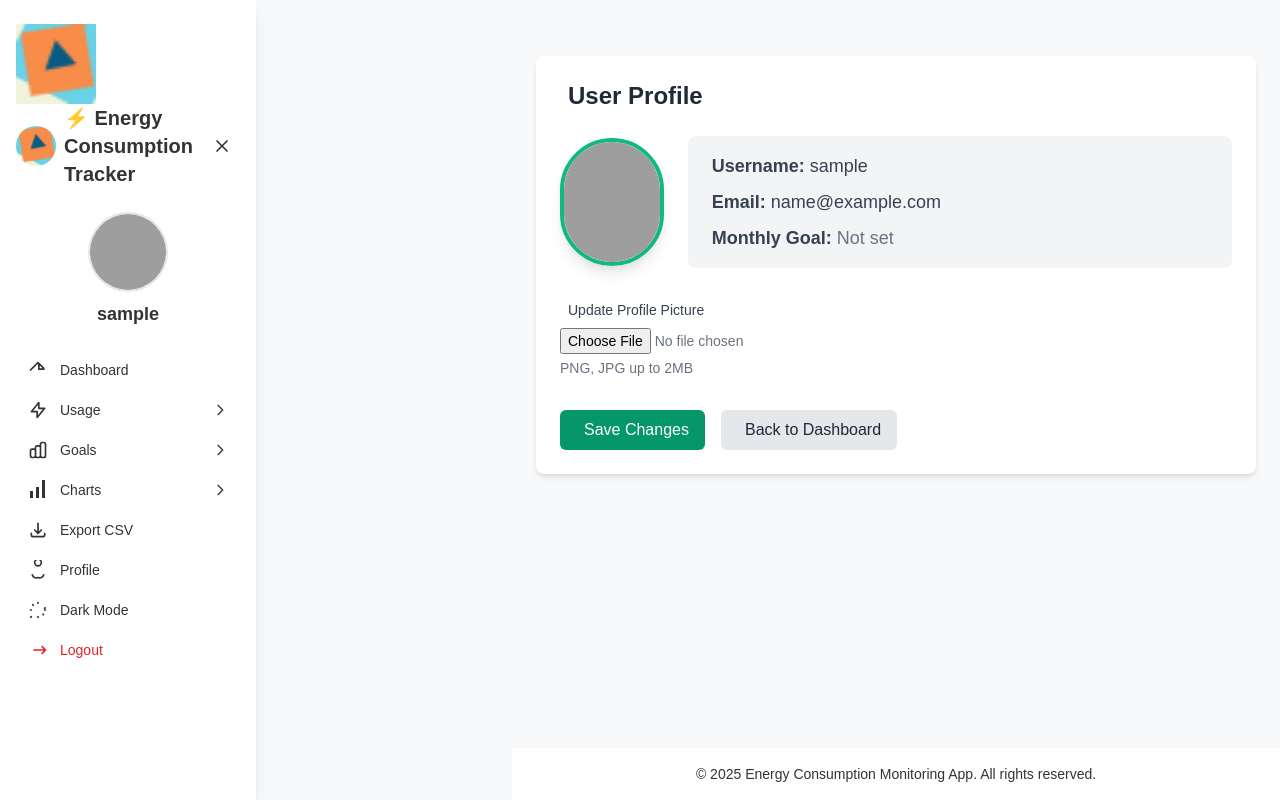
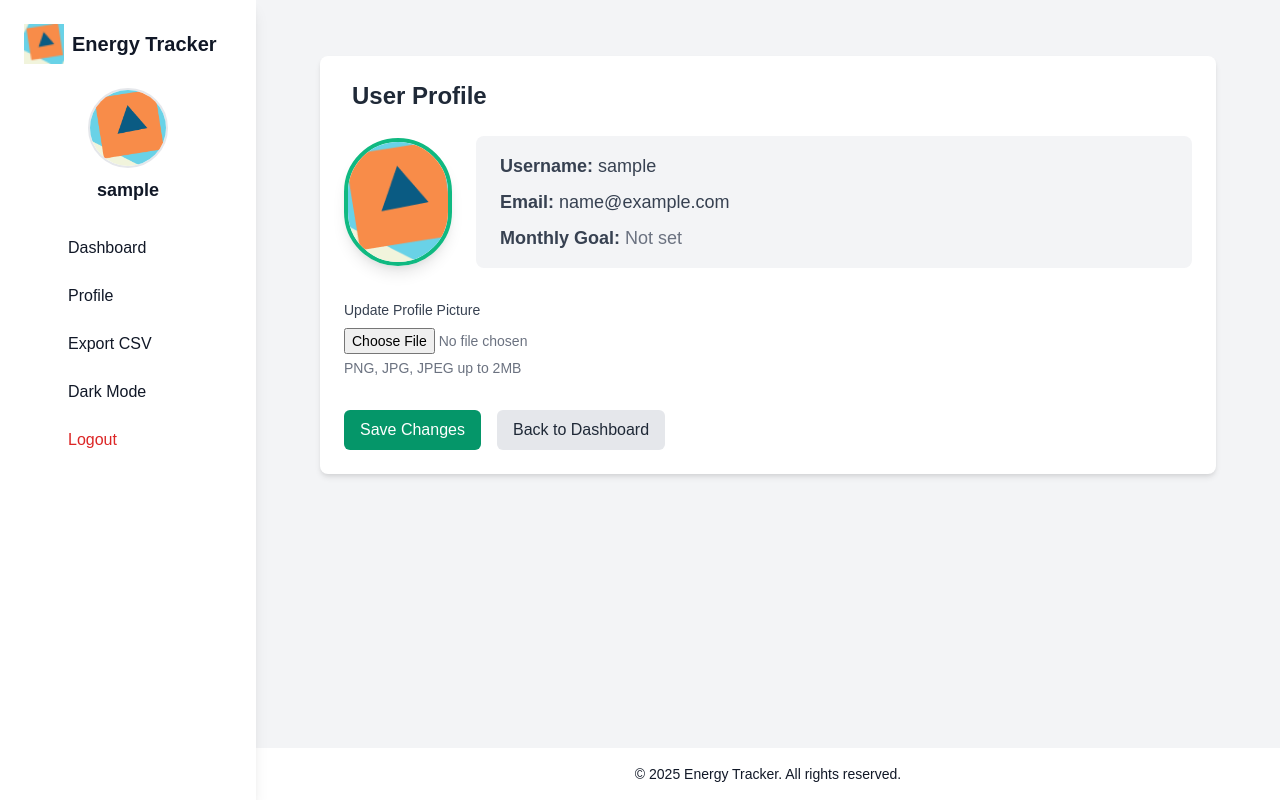
Before and after one commit to Richnirdteq/Energy_monitoringApp, a Flask app: page /profile in a window 1280 px wide. Run offline with Flask 3, Linux system fonts and the light colour scheme; the visitor is signed in with stand-in values (Sample User, id 1); some libraries are stand-ins or nearby versions; grey boxes are pictures that could not be loaded.

Commit message:
chore: fixing profile picture

```diff
--- a/app/config.py
+++ b/app/config.py
@@ -14,7 +14,7 @@ class BaseConfig:
     SQLALCHEMY_TRACK_MODIFICATIONS = False
 
     # File uploads
-    UPLOAD_FOLDER = os.path.join("app", "static", "uploads")
+    UPLOAD_FOLDER = "static/profile_pics"
     ALLOWED_EXTENSIONS = {"png", "jpg", "jpeg"}
 
 class DevelopmentConfig(BaseConfig):
--- a/app/forms.py
+++ b/app/forms.py
@@ -67,7 +67,7 @@ class ResetPasswordForm(FlaskForm):
 
 class ProfileUpdateForm(FlaskForm):
     username = StringField('Username', validators=[DataRequired(), Length(min=2, max=150)])
-    picture = FileField('Update Profile Picture', validators=[FileAllowed(['jpg', 'png', 'jpeg'])])
+    picture = FileField('Update Profile Picture', validators=[FileAllowed(['jpg', 'png', 'jpeg'], 'Images only!')])
     submit = SubmitField('Update')
 
 class GoalForm(FlaskForm):
--- a/app/models.py
+++ b/app/models.py
@@ -5,7 +5,7 @@ from .extension import db
 from itsdangerous import URLSafeTimedSerializer
 from flask import current_app
 
-DEFAULT_PROFILE_IMG = 'default.png'
+DEFAULT_PROFILE_IMG = 'avatar.png'
 
 class User(UserMixin, db.Model):
     id = db.Column(db.Integer, primary_key=True)
@@ -13,7 +13,7 @@ class User(UserMixin, db.Model):
     email = db.Column(db.String(150), unique=True, nullable=False)
     password_hash = db.Column(db.String(512), nullable=False)
     monthly_goal = db.Column(db.Float, nullable=True)
-    profile_image = db.Column(db.String(120), nullable=True, default='default.png')
+    profile_image = db.Column(db.String(120), nullable=True, default='avatar.png')
 
     # Token generation for password reset
     def get_reset_token(self, expires_sec=1800):
--- a/app/routes.py
+++ b/app/routes.py
@@ -85,8 +85,7 @@ def save_profile_picture(form_picture):
     random_hex = secrets.token_hex(8)
     _, f_ext = os.path.splitext(form_picture.filename)
     picture_fn = random_hex + f_ext
-    upload_folder = current_app.config['UPLOAD_FOLDER']  # should be 'app/static/uploads'
-    picture_path = os.path.join(current_app.root_path, upload_folder, picture_fn)
+    picture_path = os.path.join(current_app.root_path, 'static', 'profile_pics', picture_fn)
     os.makedirs(os.path.dirname(picture_path), exist_ok=True)
     output_size = (125, 125)
     img = Image.open(form_picture)
@@ -238,10 +237,10 @@ def profile():
         if form.picture.data:
             try:
                 # Delete old profile pic if not default
-                if current_user.profile_image != 'default.png':
+                if current_user.profile_image and current_user.profile_image not in ['default.png', 'avatar.png']:
                     old_pic_path = os.path.join(
                         current_app.root_path,
-                        'app', 'static', 'uploads',
+                        'static', 'profile_pics',
                         current_user.profile_image
                     )
                     if os.path.exists(old_pic_path):
@@ -258,7 +257,13 @@ def profile():
 
             return redirect(url_for('main.profile'))
 
-    image_file = url_for('static', filename='uploads/' + current_user.profile_image)
+    # Handle profile image with fallback
+    if current_user.profile_image and current_user.profile_image not in ['default.png', 'avatar.png']:
+        image_file = url_for('static', filename='profile_pics/' + current_user.profile_image)
+    else:
+        # Use avatar.png from img folder as default
+        image_file = url_for('static', filename='img/avatar.png')
+
     return render_template('profile.html',
                          form=form,
                          image_file=image_file,
--- a/app/templates/base.html
+++ b/app/templates/base.html
@@ -157,8 +157,13 @@
         <div class="flex flex-col items-center mb-6 overflow-hidden transition-all duration-300"
              :class="(sidebarMinimized && window.innerWidth >= 768) ? 'h-0 opacity-0' : 'h-auto opacity-100'">
             <a href="{{ url_for('main.profile') }}">
-                <img src="{{ url_for('static', filename='uploads/' + current_user.profile_image) }}"
+                {% if current_user.profile_image and current_user.profile_image not in ['default.png', 'avatar.png'] %}
+                    <img src="{{ url_for('static', filename='profile_pics/' + current_user.profile_image) }}"
                          alt="Profile Picture" class="w-20 h-20 rounded-full object-cover border-2 border-gray-200 dark:border-gray-600" />
+                {% else %}
+                    <img src="{{ url_for('static', filename='img/avatar.png') }}"
+                         alt="Profile Picture" class="w-20 h-20 rounded-full object-cover border-2 border-gray-200 dark:border-gray-600" />
+                {% endif %}
             </a>
             <h2 class="mt-2 text-lg font-semibold text-center">{{ current_user.username }}</h2>
         </div>
@@ -351,8 +356,7 @@
             </button>
 
            <!-- Logout -->
-            <a href="{{ url_for('main.logout') }}" class="flex items-center gap-3 px-3 py-2 mt-2 rounded hover:bg-red-100 dark:hover:bg-red-800 text-red-600 dark:text-red-400">
-
+            <a href="{{ url_for('main.logout') }}" class="flex items-center gap-3 px-3 py-2 mt-2 rounded hover:bg-red-100 dark:hover:bg-red-800 text-red-600 dark:text-red-400 group relative">
                 <svg xmlns="http://www.w3.org/2000/svg" class="h-5 w-5 flex-shrink-0" fill="none" viewBox="0 0 24 24" stroke="currentColor">
                     <path stroke-linecap="round" stroke-linejoin="round" stroke-width="2" d="M17 16l4-4m0 0l-4-4m4 4H7" />
                 </svg>
@@ -360,10 +364,6 @@
                     :class="(sidebarMinimized && window.innerWidth >= 768) ? 'w-0 opacity-0' : 'w-auto opacity-100'">
                     Logout
                 </span>
-                </a>
-
-
-
                 <!-- Tooltip for minimized state -->
                 <span x-show="sidebarMinimized && window.innerWidth >= 768" class="absolute left-full ml-2 px-2 py-1 bg-gray-900 dark:bg-gray-100 text-white dark:text-gray-900 text-xs rounded-md opacity-0 group-hover:opacity-100 transition-opacity duration-200 shadow-md z-50 whitespace-nowrap">
                     Logout
@@ -401,7 +401,7 @@
                     <path stroke-linecap="round" stroke-linejoin="round" d="M6 18L18 6M6 6l12 12" />
                 </svg>
             </template>
-
+        </button>
     </header>
 
     <!-- Page content -->
@@ -469,13 +469,7 @@
         });
     </script>
 
-    <script>
-    // Prevent error if $store.darkMode is undefined
-    window.Alpine = window.Alpine || {};
-    if (!window.Alpine.store) {
-        window.
-    }
-</script>
+
 
 
      <!-- AlpineJS -->
--- /dev/null
+++ b/app/templates/base_clean.html
@@ -0,0 +1,107 @@
+<!DOCTYPE html>
+<html lang="en" x-data="{ sidebarOpen: false }" :class="{ 'dark': $store.darkMode.on }">
+<head>
+    <meta charset="UTF-8">
+    <meta name="viewport" content="width=device-width, initial-scale=1">
+    <title>{% block title %}Energy Tracker{% endblock %}</title>
+
+    <link rel="icon" type="image/png" sizes="32x32" href="{{ url_for('static', filename='img/logo-32x32.png') }}">
+    <link href="https://cdn.jsdelivr.net/npm/tailwindcss@2.2.19/dist/tailwind.min.css" rel="stylesheet">
+    <link rel="stylesheet" href="{{ url_for('static', filename='css/style.css') }}">
+    <script src="https://kit.fontawesome.com/your-kit-id.js" crossorigin="anonymous"></script>
+</head>
+
+<body class="flex h-screen overflow-hidden bg-gray-100 dark:bg-gray-900 text-gray-900 dark:text-gray-100">
+
+{% if current_user.is_authenticated %}
+    <!-- Mobile overlay -->
+    <div x-show="sidebarOpen" @click="sidebarOpen = false"
+         class="fixed inset-0 bg-black bg-opacity-50 z-20 md:hidden"></div>
+
+    <!-- Sidebar -->
+    <aside class="fixed inset-y-0 left-0 bg-white dark:bg-gray-800 shadow-lg w-64 transform transition-transform duration-300 z-30 md:relative md:translate-x-0"
+           :class="{ 'translate-x-0': sidebarOpen, '-translate-x-full': !sidebarOpen }">
+
+        <div class="p-6">
+            <div class="flex items-center gap-2 mb-6">
+                <img src="{{ url_for('static', filename='img/logo.png') }}" alt="Logo" class="w-10 h-10">
+                <h1 class="text-xl font-bold">Energy Tracker</h1>
+            </div>
+
+            <!-- Profile -->
+            <div class="flex flex-col items-center mb-6">
+                <a href="{{ url_for('main.profile') }}">
+                    {% if current_user.profile_image and current_user.profile_image not in ['default.png', 'avatar.png'] %}
+                        <img src="{{ url_for('static', filename='profile_pics/' + current_user.profile_image) }}"
+                             alt="Profile" class="w-20 h-20 rounded-full object-cover border-2 border-gray-200">
+                    {% else %}
+                        <img src="{{ url_for('static', filename='img/avatar.png') }}"
+                             alt="Profile" class="w-20 h-20 rounded-full object-cover border-2 border-gray-200">
+                    {% endif %}
+                </a>
+                <h2 class="mt-2 text-lg font-semibold">{{ current_user.username }}</h2>
+            </div>
+
+            <!-- Navigation -->
+            <nav class="space-y-2">
+                <a href="{{ url_for('main.dashboard') }}" class="flex items-center gap-3 px-3 py-2 rounded hover:bg-gray-200 dark:hover:bg-gray-700">
+                    <i class="fas fa-home w-5"></i>
+                    <span>Dashboard</span>
+                </a>
+                <a href="{{ url_for('main.profile') }}" class="flex items-center gap-3 px-3 py-2 rounded hover:bg-gray-200 dark:hover:bg-gray-700">
+                    <i class="fas fa-user w-5"></i>
+                    <span>Profile</span>
+                </a>
+                <a href="{{ url_for('main.export_csv') }}" class="flex items-center gap-3 px-3 py-2 rounded hover:bg-gray-200 dark:hover:bg-gray-700">
+                    <i class="fas fa-download w-5"></i>
+                    <span>Export CSV</span>
+                </a>
+                <button @click="$store.darkMode.toggle()" class="flex items-center gap-3 px-3 py-2 rounded hover:bg-gray-200 dark:hover:bg-gray-700 w-full text-left">
+                    <i class="fas fa-moon w-5" x-show="!$store.darkMode.on"></i>
+                    <i class="fas fa-sun w-5" x-show="$store.darkMode.on"></i>
+                    <span x-text="$store.darkMode.on ? 'Light Mode' : 'Dark Mode'"></span>
+                </button>
+                <a href="{{ url_for('main.logout') }}" class="flex items-center gap-3 px-3 py-2 rounded hover:bg-red-100 dark:hover:bg-red-800 text-red-600">
+                    <i class="fas fa-sign-out-alt w-5"></i>
+                    <span>Logout</span>
+                </a>
+            </nav>
+        </div>
+    </aside>
+{% endif %}
+
+<!-- Main content -->
+<div class="flex-1 flex flex-col overflow-hidden">
+    <!-- Mobile header -->
+    <header class="bg-white dark:bg-gray-800 shadow px-4 py-4 flex justify-between items-center md:hidden">
+        <h1 class="text-xl font-bold">Energy Tracker</h1>
+        <button @click="sidebarOpen = !sidebarOpen" class="text-gray-600 dark:text-gray-300">
+            <i class="fas fa-bars w-6 h-6"></i>
+        </button>
+    </header>
+
+    <!-- Page content -->
+    <main class="flex-1 overflow-y-auto px-4 md:px-6 py-4">
+        {% block content %}{% endblock %}
+    </main>
+
+    <!-- Footer -->
+    <footer class="bg-white dark:bg-gray-800 text-center py-4 text-sm">
+        &copy; {{ current_year }} Energy Tracker. All rights reserved.
+    </footer>
+</div>
+
+<script>
+document.addEventListener('alpine:init', () => {
+    Alpine.store('darkMode', {
+        on: localStorage.getItem('darkMode') === 'true',
+        toggle() {
+            this.on = !this.on;
+            localStorage.setItem('darkMode', this.on);
+        }
+    });
+});
+</script>
+<script src="https://cdn.jsdelivr.net/npm/alpinejs@3.x.x/dist/cdn.min.js" defer></script>
+</body>
+</html>
--- a/app/templates/profile.html
+++ b/app/templates/profile.html
@@ -1,4 +1,4 @@
-{% extends 'base.html' %}
+{% extends 'base_clean.html' %}
 {% block title %}Profile - Energy Tracker{% endblock %}
 
 {% block content %}
@@ -42,37 +42,29 @@
 
         <div class="form-group">
             <label class="block text-sm font-medium text-gray-700 dark:text-gray-300 mb-2">
-                <i class="fas fa-camera mr-2"></i>Update Profile Picture
+                Update Profile Picture
             </label>
-            <div class="mt-1 flex items-center">
-                {{ form.picture(class="block w-full text-sm text-gray-500
-                                file:mr-4 file:py-2 file:px-4
-                                file:rounded-md file:border-0
-                                file:text-sm file:font-semibold
-                                file:bg-green-100 file:text-green-700
-                                hover:file:bg-green-200
-                                dark:file:bg-gray-600 dark:file:text-gray-100
-                                dark:hover:file:bg-gray-500") }}
+            <div class="mt-1">
+                {{ form.picture(class="block w-full text-sm text-gray-500 file:mr-4 file:py-2 file:px-4 file:rounded-md file:border-0 file:text-sm file:font-semibold file:bg-green-100 file:text-green-700 hover:file:bg-green-200") }}
             </div>
             {% if form.picture.errors %}
                 <div class="mt-2 text-sm text-red-600">
                     {% for error in form.picture.errors %}
-                        <p><i class="fas fa-exclamation-circle mr-1"></i>{{ error }}</p>
+                        <p>{{ error }}</p>
                     {% endfor %}
                 </div>
             {% endif %}
             <p class="mt-1 text-sm text-gray-500 dark:text-gray-400">
-                PNG, JPG up to 2MB
+                PNG, JPG, JPEG up to 2MB
             </p>
         </div>
 
         <div class="flex space-x-4 pt-4">
-            <button type="submit" class="px-4 py-2 bg-green-600 text-white rounded-md hover:bg-green-700 transition flex items-center">
-                <i class="fas fa-save mr-2"></i>Save Changes
+            <button type="submit" class="px-4 py-2 bg-green-600 text-white rounded-md hover:bg-green-700 transition">
+                Save Changes
             </button>
-            <a href="{{ url_for('main.dashboard') }}"
-               class="px-4 py-2 bg-gray-200 dark:bg-gray-700 text-gray-800 dark:text-gray-200 rounded-md hover:bg-gray-300 dark:hover:bg-gray-600 transition flex items-center">
-                <i class="fas fa-arrow-left mr-2"></i>Back to Dashboard
+            <a href="{{ url_for('main.dashboard') }}" class="px-4 py-2 bg-gray-200 text-gray-800 rounded-md hover:bg-gray-300 transition">
+                Back to Dashboard
             </a>
         </div>
     </form>
```
Lines whose indentation alone changed are shown as unchanged.
